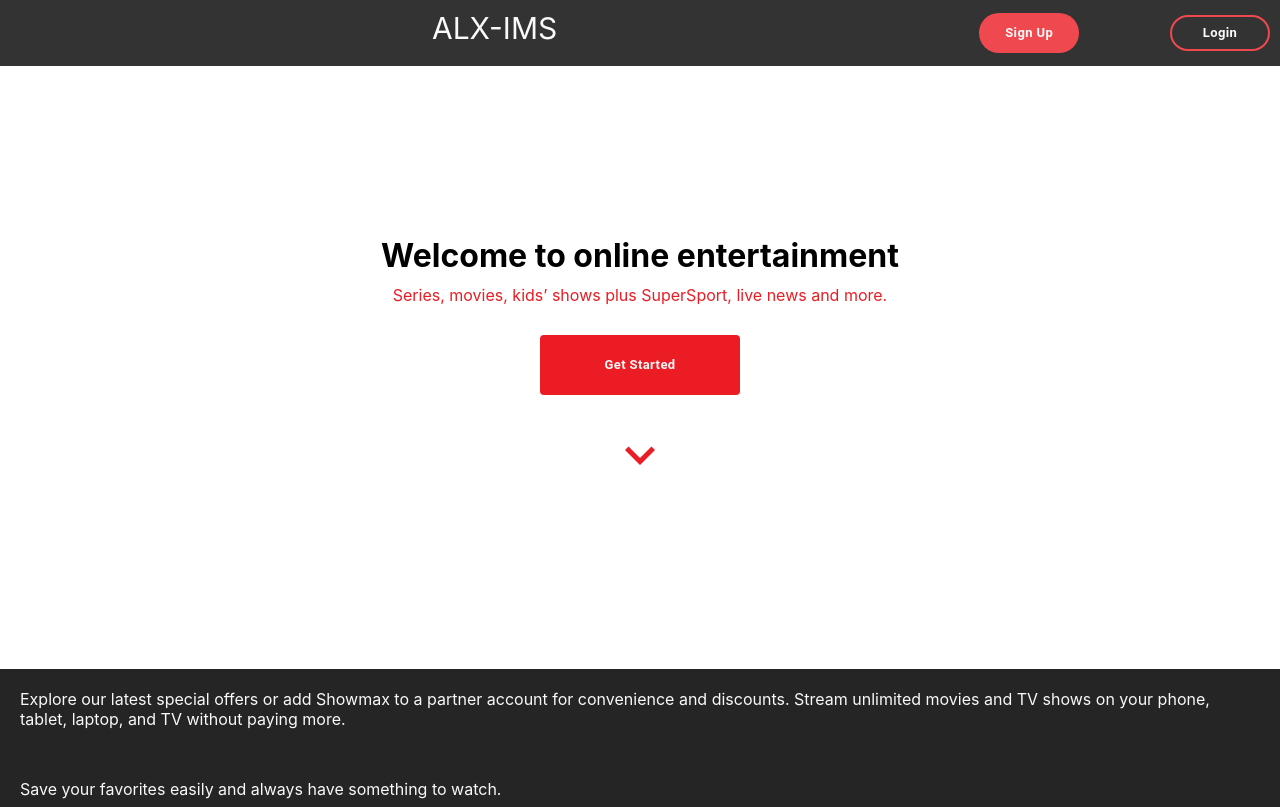
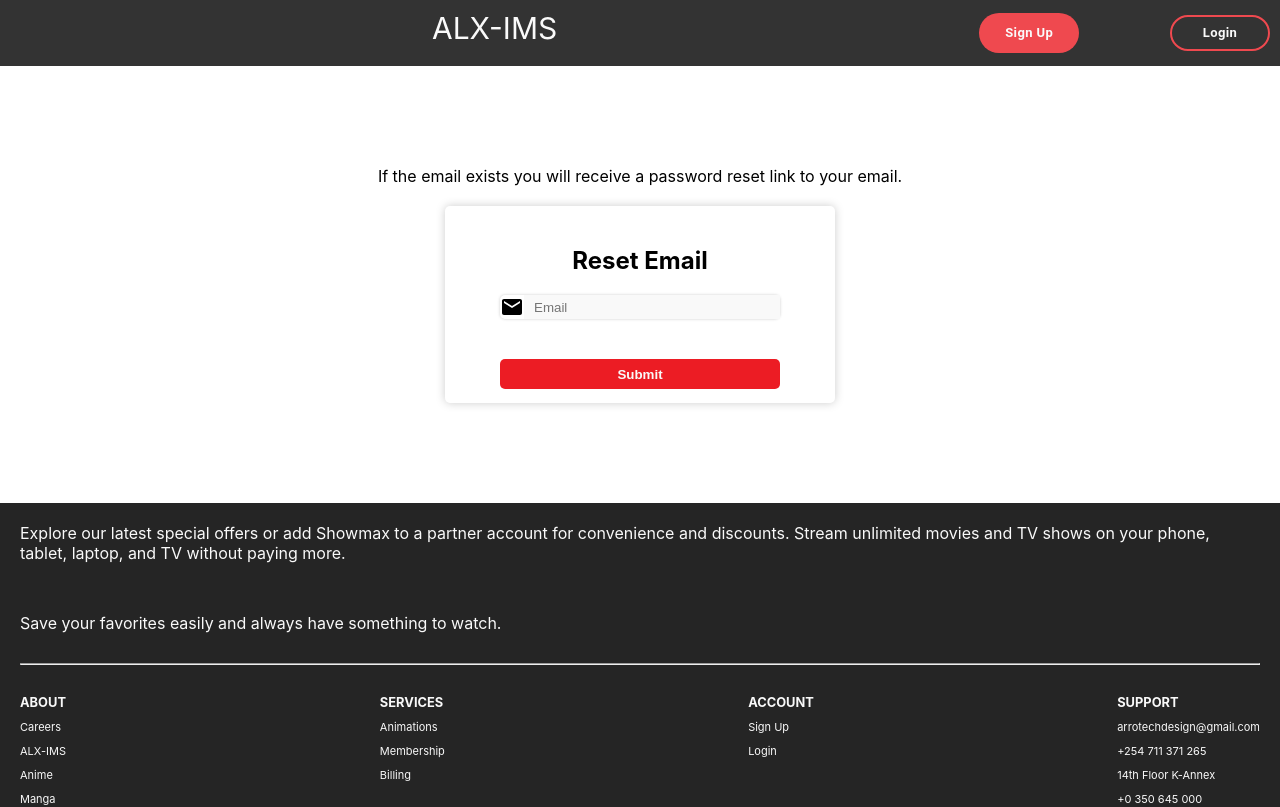
Before and after one commit to Arrotech/ALX-IMS-UI, a React (Create React App) app: page /reset in a window 1280 px wide. Shown: the top 807 px of the page. Built offline with nearby package versions, Linux system fonts and the light colour scheme.

Commit message:
Feature (Reset Password)
What does this pr do?

Have a user able to reset their password in case they forget it.

Any screenshots?

Any related pivotal stories?

[Finishes #175317715]

```diff
--- a/src/App.js
+++ b/src/App.js
@@ -6,12 +6,14 @@ import Dashboard from './pages/Dashboard'
 import { BrowserRouter as Router, Switch, Route } from 'react-router-dom';
 import Home from './pages/Home'
 import NavBar from './components/NavBar'
+import PasswordReset from './pages/PasswordReset'
 
 function App() {
   return (
     <div className="app">
       <Router>
         <Switch>
+        <Route path="/reset"><PasswordReset /></Route>
           <Route path="/login"><Login /></Route>
           <Route path="/sign-up"><SignUp /></Route>
           <Route path="/dashboard"><Dashboard /></Route>
--- /dev/null
+++ b/src/assets/css/PasswordReset.css
@@ -0,0 +1,47 @@
+.passwordReset>p{
+    text-align: center;
+    margin-top: 100px;
+}
+
+.passwordReset__container{
+    display: flex;
+    flex-direction: column;
+    align-items: center;
+    margin: 0 auto;
+    width: 350px;
+    -moz-box-shadow: 0 0 10px #ccc;
+    -webkit-box-shadow: 0 0 10px #ccc;
+    box-shadow: 0 0 10px #ccc;
+    margin-top: 20px;
+    margin-bottom: 100px;
+    padding: 20px;
+    border-radius: 5px;
+}
+
+.passwordReset__form>h2{
+    text-align: center;
+    padding: 20px;
+}
+
+.passwordReset__emailInput{
+    display: flex;
+    width: 280px;
+    margin: 0 auto;
+    -moz-box-shadow: 0 0 3px #ccc;
+    -webkit-box-shadow: 0 0 3px #ccc;
+    box-shadow: 0 0 3px #ccc;
+    margin-bottom: 20px;
+    border-radius: 5px;
+}
+
+.passwordReset__emailInput>input{
+    border: none;
+    width: 100%;
+    background-color: #f9f9f9;
+    padding-left: 10px;
+}
+
+.passwordReset__emailInput>input:focus{
+    outline: none;
+    background-color: #f9f9f9;
+}
--- /dev/null
+++ b/src/pages/PasswordReset.js
@@ -0,0 +1,104 @@
+import React, { useState, useEffect } from 'react'
+import '../assets/css/PasswordReset.css'
+import Snackbar from '@material-ui/core/Snackbar';
+import MuiAlert from '@material-ui/lab/Alert';
+import { makeStyles } from '@material-ui/core/styles';
+import EmailIcon from '@material-ui/icons/Email';
+import { Link, useHistory } from 'react-router-dom';
+import axios from 'axios'
+import NavBar from '../components/NavBar'
+import Footer from '../components/Footer'
+
+function Alert(props) {
+    return <MuiAlert elevation={6} variant="filled" {...props} />;
+}
+
+const useStyles = makeStyles((theme) => ({
+    root: {
+        width: '100%',
+        '& > * + *': {
+            marginTop: theme.spacing(2),
+        },
+    },
+}));
+
+function PasswordReset() {
+
+    const email = useFormInput('')
+    const [loading, setLoading] = useState(false)
+    const [error, setError] = useState(null)
+    const classes = useStyles();
+    const [open, setOpen] = React.useState(false);
+
+    const handleClose = (event, reason) => {
+        if (reason === 'clickaway') {
+            return;
+        }
+
+        setOpen(false);
+    };
+
+    const handleSubmit = () => {
+        setError(null)
+        setLoading(true)
+        axios.post('https://alx-ims.herokuapp.com/api/v1/reset',
+            {
+                email: email.value,
+            }
+        ).then(response => {
+            setLoading(false)
+            setOpen(true);
+            setError(response.data.message + " " + "to reset your password")
+
+        }).catch(error => {
+            setLoading(false)
+            setOpen(true);
+            const status = error.response.data.status;
+            const message = error.response.data.message;
+            console.log(message)
+            console.log(status)
+            if (status === '400') return setError("Check your email to reset your password")
+            else setError("Something went wrong. Please try again later!")
+        })
+
+    }
+
+    return (
+        <div className={classes.root}>
+            <div className="passwordReset">
+                <NavBar />
+                <p>If the email exists you will receive a password reset link to your email.</p>
+                <div className="passwordReset__container">
+                    <div className="passwordReset__form">
+                        <h2>Reset Email</h2>
+                        <div className="passwordReset__emailInput">
+                            <EmailIcon className="passwordReset__icon" />
+                            <input type="text" {...email} placeholder="Email" />
+                        </div>
+                        <input className="login__btn" type="button" value={loading ? 'Loading...' : 'Submit'} onClick={handleSubmit} disabled={loading} /><br />
+                        <Snackbar open={open} autoHideDuration={6000} onClose={handleClose}>
+                            <Alert className="login__snackbar" onClose={handleClose} severity="success">
+                                {error && <><small>{error}</small><br /></>}
+                            </Alert>
+                        </Snackbar>
+                    </div>
+                </div>
+                <Footer />
+            </div>
+        </div>
+    )
+}
+
+const useFormInput = initialValue => {
+    const [value, setValue] = useState(initialValue);
+
+    const handleChange = e => {
+        setValue(e.target.value);
+    }
+    return {
+        value,
+        onChange: handleChange
+    }
+}
+
+export default PasswordReset
```
